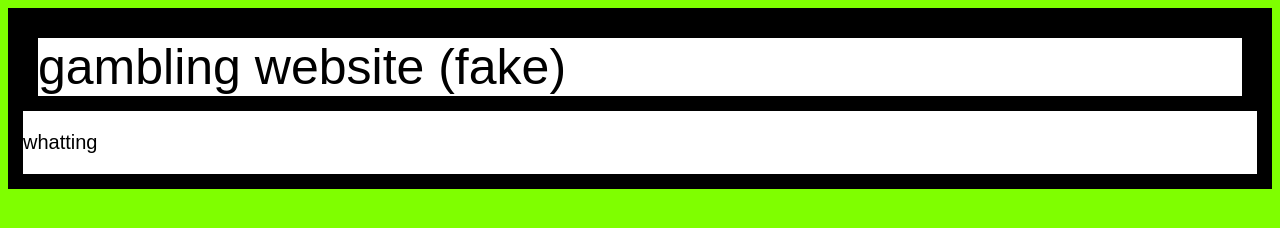
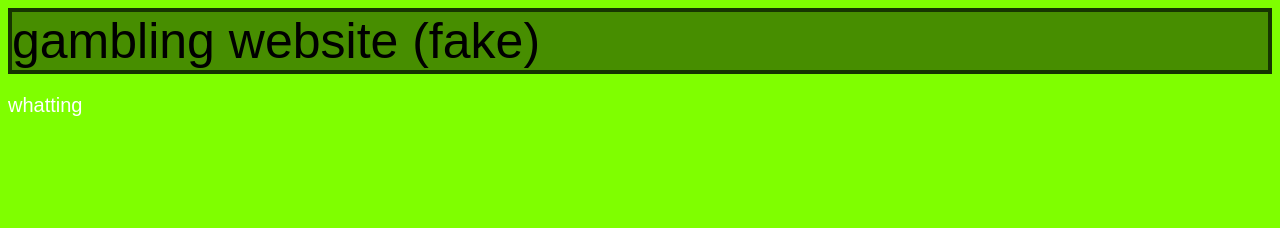
Before and after one commit to WyvernusX/gamble, a plain HTML site: page index.html in a window 1280 px wide. Drawn offline with Linux system fonts and the light colour scheme.

Commit message:
Added / fixed some other stuff + added facicion

```diff
--- a/index.html
+++ b/index.html
@@ -8,19 +8,21 @@
     body {
       background-color: chartreuse;
       font-family: Arial, sans-serif;
-      font-size: 50px
+      font-size: 50px;
+      color: white
     }
     header {
       padding: 10 px;
-      border: 15px solid rgb(0, 0, 0);
-      background-color: rgb(255, 255, 255)
+      border: 2px solid rgb(22, 53, 0);
+      background-color: rgb(71, 142, 0);
+      color: black
     }
   </style>
   <title>gambling time!!</title>
   <link rel="icon" type="https://raw.githubusercontent.com/WyvernusX/gamble/main/favicion.png" href="/images/favicion-icon">
   <header>
     <header>gambling website (fake)</header>
+   </header>
     <body>
     <p>whatting</p>
     </body>
-  </header>
```
Also changed, not shown: canvas.png (added).
